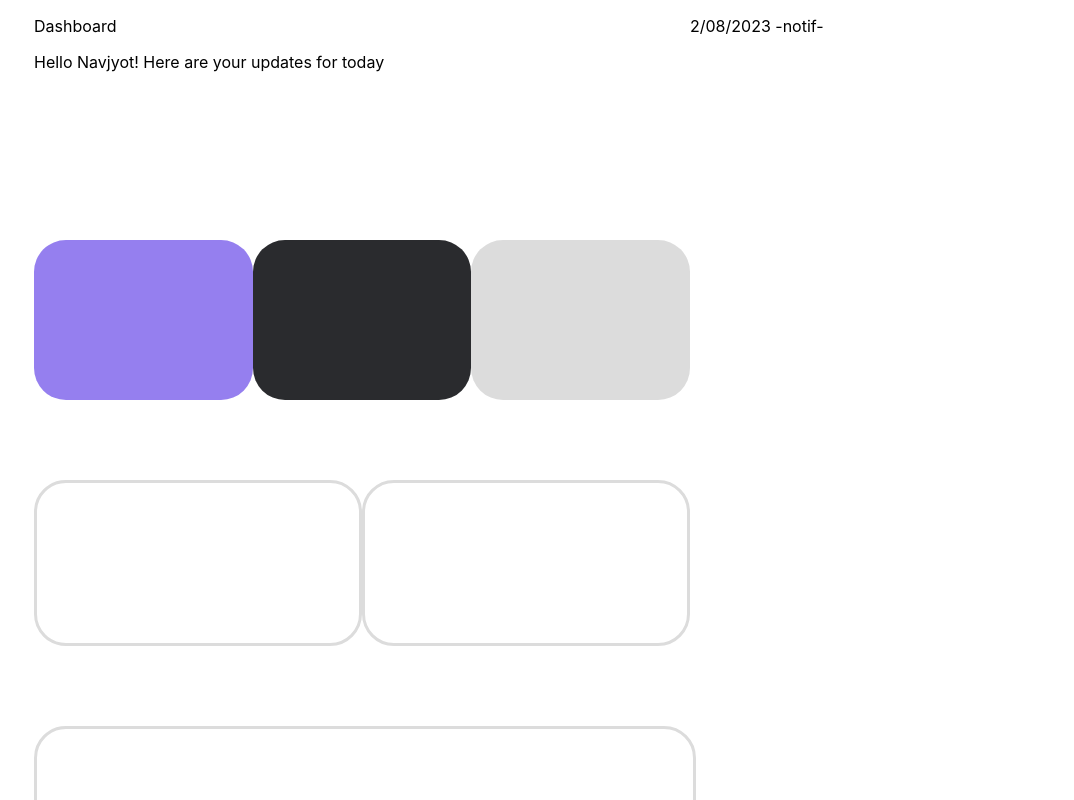
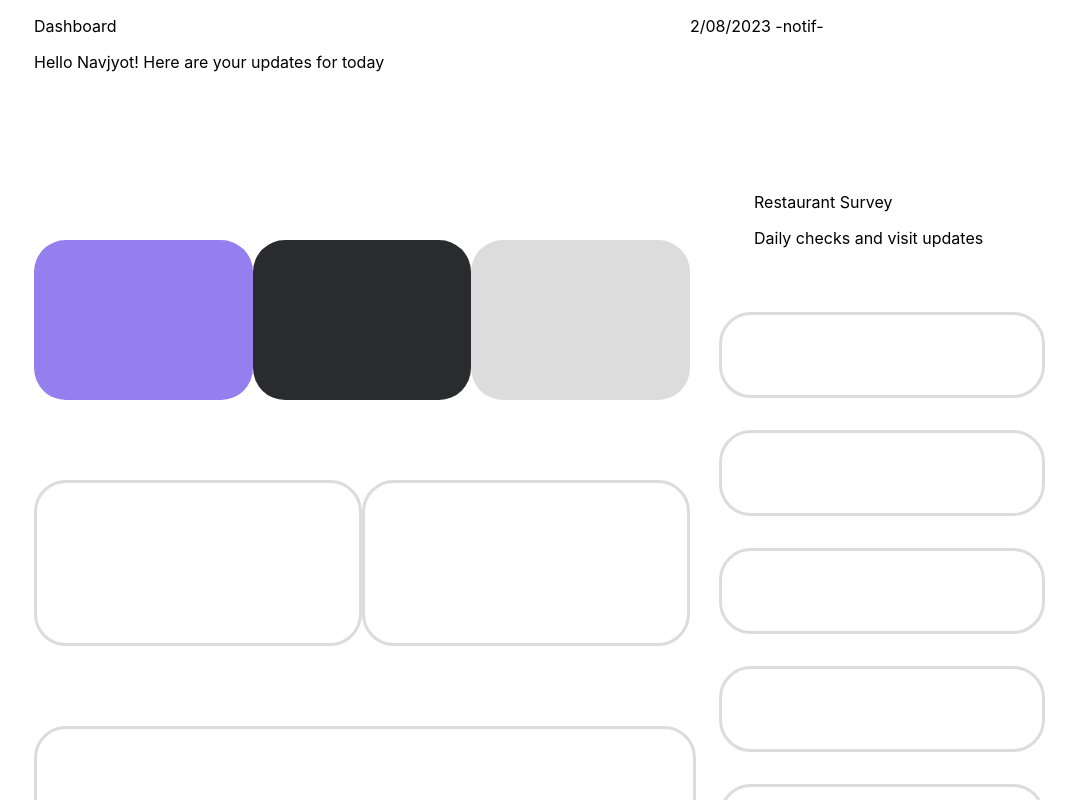
Before and after one commit to styp3r/statsuite, a React (Create React App) app: page / in a window 1280 px wide. Shown: the top 800 px of the page, without its empty margins (206-1280 px from the left). Built offline with nearby package versions, Linux system fonts and the light colour scheme.

Commit message:
Creates restaurant survey section with outlet buttons

```diff
--- a/src/App.css
+++ b/src/App.css
@@ -25,9 +25,8 @@
   height: 10rem;
 }
 
-.side-container{
+.top-side-container{
   width: 30%;
-  height: 10rem;
 }
 
 .top-section{
@@ -87,3 +86,28 @@
   border: solid 3px #dcdcdc;
   margin: 0 0 5rem 0;
 }
+
+.body-side-container{
+  height: 100%;
+}
+
+.survey-section-container{
+  display: flex;
+  flex-direction: column;
+  justify-content: center;
+  align-items: center;
+  margin: 3rem 0 0 0;
+}
+
+.btm-survey, .ec2-survey, .ddk-survey, .mll-survey, .vtr-survey, .jbn-survey, .orr-survey, .knr-survey, .hmu-survey{
+  width: 20rem;
+  height: 5rem;
+  background-color: #ffffff;
+  margin: 1rem 0 1rem 0;
+  border: solid 3px #dcdcdc;
+  border-radius: 2rem;
+}
+
+.survey-title{
+  margin: 0 0 0 4rem;
+}
--- a/src/components/Home.js
+++ b/src/components/Home.js
@@ -13,29 +13,46 @@ const Home = () => {
                     <div className="body-section">
                         <div className="body-container">
                             <div className="stat-box-container">
-                                <div style = {{backgroundColor: '#957fef'}} className = "stat-box"></div>
-                                <div style = {{backgroundColor: '#2a2b2e'}} className = "stat-box"></div>
-                                <div style = {{backgroundColor: '#dcdcdc'}} className = "stat-box"></div>
+                                <div style={{ backgroundColor: '#957fef' }} className="stat-box"></div>
+                                <div style={{ backgroundColor: '#2a2b2e' }} className="stat-box"></div>
+                                <div style={{ backgroundColor: '#dcdcdc' }} className="stat-box"></div>
                             </div>
                             <div className="cash-status-box-container">
-                                <div style = {{backgroundColor: '#ffffff', border: 'solid 3px #dcdcdc'}} className = "cash-status-box"></div>
-                                <div style = {{backgroundColor: '#ffffff', border: 'solid 3px #dcdcdc'}} className = "cash-status-box"></div>
+                                <div style={{ backgroundColor: '#ffffff', border: 'solid 3px #dcdcdc' }} className="cash-status-box"></div>
+                                <div style={{ backgroundColor: '#ffffff', border: 'solid 3px #dcdcdc' }} className="cash-status-box"></div>
                             </div>
-                            <div className = "revOverview-container">
-                                <div className = "revOverview-chart-container"></div>
+                            <div className="revOverview-container">
+                                <div className="revOverview-chart-container"></div>
                             </div>
-                            <div className = "outletWise-overview-container">
-                            <div className = "outletwise-overview-chart-container"></div>
+                            <div className="outletWise-overview-container">
+                                <div className="outletwise-overview-chart-container"></div>
                             </div>
-                            <div className = "yearlyRev-overview-container">
-                            <div className = "yearlyRev-overview-chart-container"></div>
+                            <div className="yearlyRev-overview-container">
+                                <div className="yearlyRev-overview-chart-container"></div>
                             </div>
                         </div>
                     </div>
                 </div>
-                <div className="side-container">
+                <div className="top-side-container">
                     <div className="dateNotif-section">
                         <p>2/08/2023 -notif-</p>
+                    </div>
+                    <div className="body-side-container">
+                        <div className = "survey-title">
+                        <p>Restaurant Survey</p>
+                        <p>Daily checks and visit updates</p>
+                        </div>
+                        <div className="survey-section-container">
+                            <div className="btm-survey"></div>
+                            <div className="ec2-survey"></div>
+                            <div className="ddk-survey"></div>
+                            <div className="mll-survey"></div>
+                            <div className="vtr-survey"></div>
+                            <div className="jbn-survey"></div>
+                            <div className="orr-survey"></div>
+                            <div className="knr-survey"></div>
+                            <div className="hmu-survey"></div>
+                        </div>
                     </div>
                 </div>
             </div>
```
